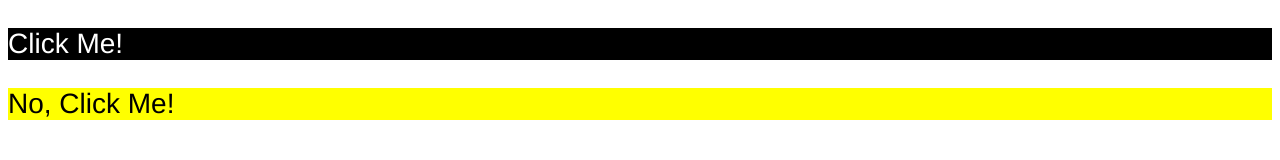
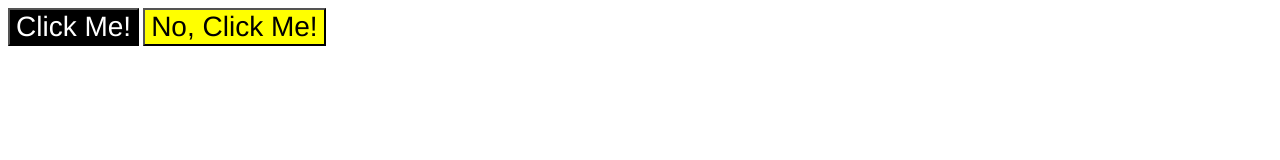
Before and after one commit to Dragonspiralozara/grouping-selectors, a plain HTML site: page index.html in a window 1280 px wide. Drawn offline with Linux system fonts and the light colour scheme.

Commit message:
Turn the index body into buttons

```diff
--- a/index.html
+++ b/index.html
@@ -6,7 +6,7 @@
         <link rel="stylesheet" href="styles.css">
     </head>
     <body>
-        <p class="first-class">Click Me!</p>
-        <div class="second-class">No, Click Me!</div>
+        <button class="first-class">Click Me!</button>
+        <button class="second-class">No, Click Me!</button>
     </body>
 </html>
```
